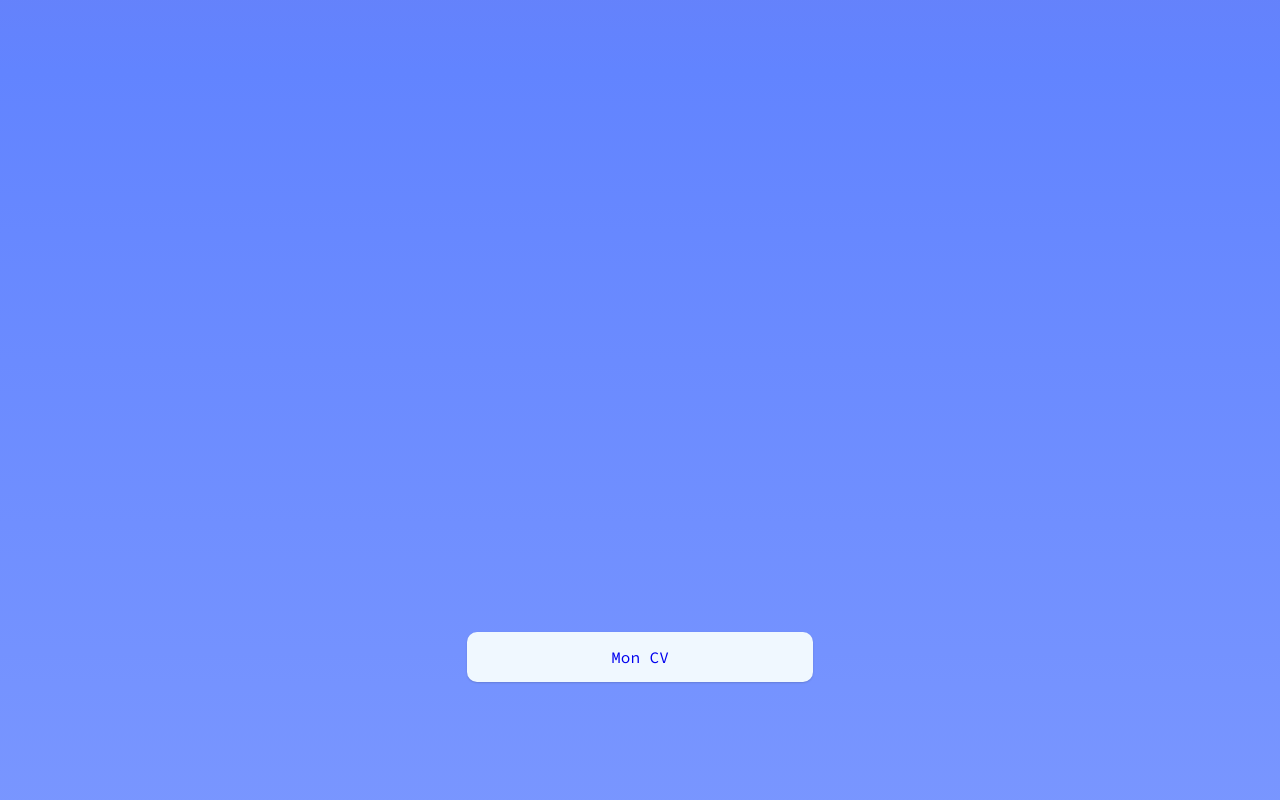
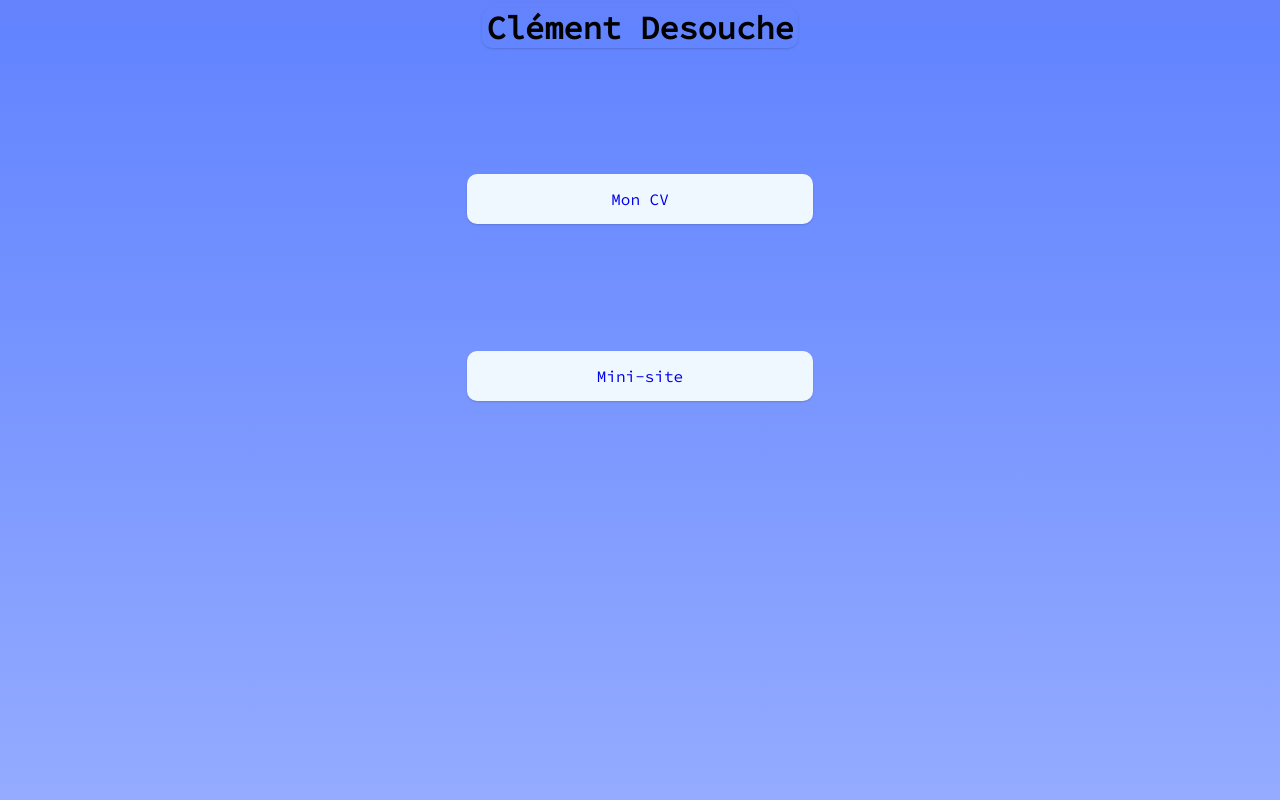
Before and after one commit to deryclem/TP_Site_Web, a plain HTML site: page index.html in a window 1280 px wide. Shown: the top 800 px of the page. Drawn offline with Linux system fonts and the light colour scheme.

Commit message:
Update home

```diff
--- a/index.html
+++ b/index.html
@@ -6,6 +6,7 @@
         <link href="https://fonts.googleapis.com/css?family=Source+Code+Pro&display=swap" rel="stylesheet">
     </head>
     <body>
+        <h1 class="ombre">Clément Desouche</h1>
         <a href="CV/index.html">
             <div id="cv" class="ombre">Mon CV</div>
         </a>
--- a/style.css
+++ b/style.css
@@ -21,19 +21,28 @@ div {
     padding: 15px;
 }
 
+h1 {
+    margin-top: 5%;
+    text-align: center;
+    width: 25%;
+    border-radius: 10px;
+    position: relative;
+    margin: auto
+}
+
 a {
     text-decoration: none;
 }
 
 #cv {
     text-align: center;
-    margin-top: 50%;
     text-decoration: none;
+    margin-top: 10%;
 }
 
 #minisite {
     text-align: center;
-    margin-top: 75%;
+    margin-top: 10%;
 }
 
 .ombre {
```
